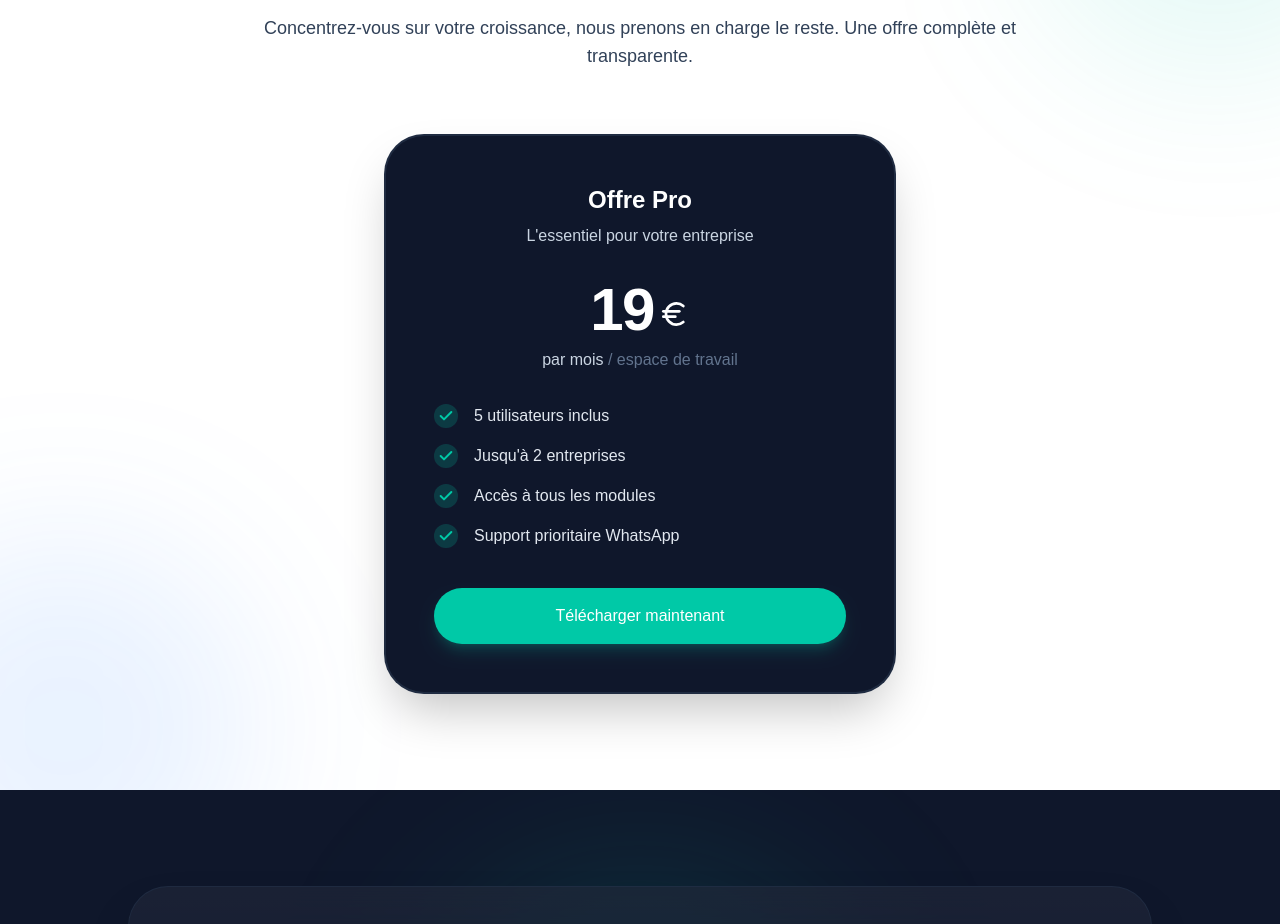
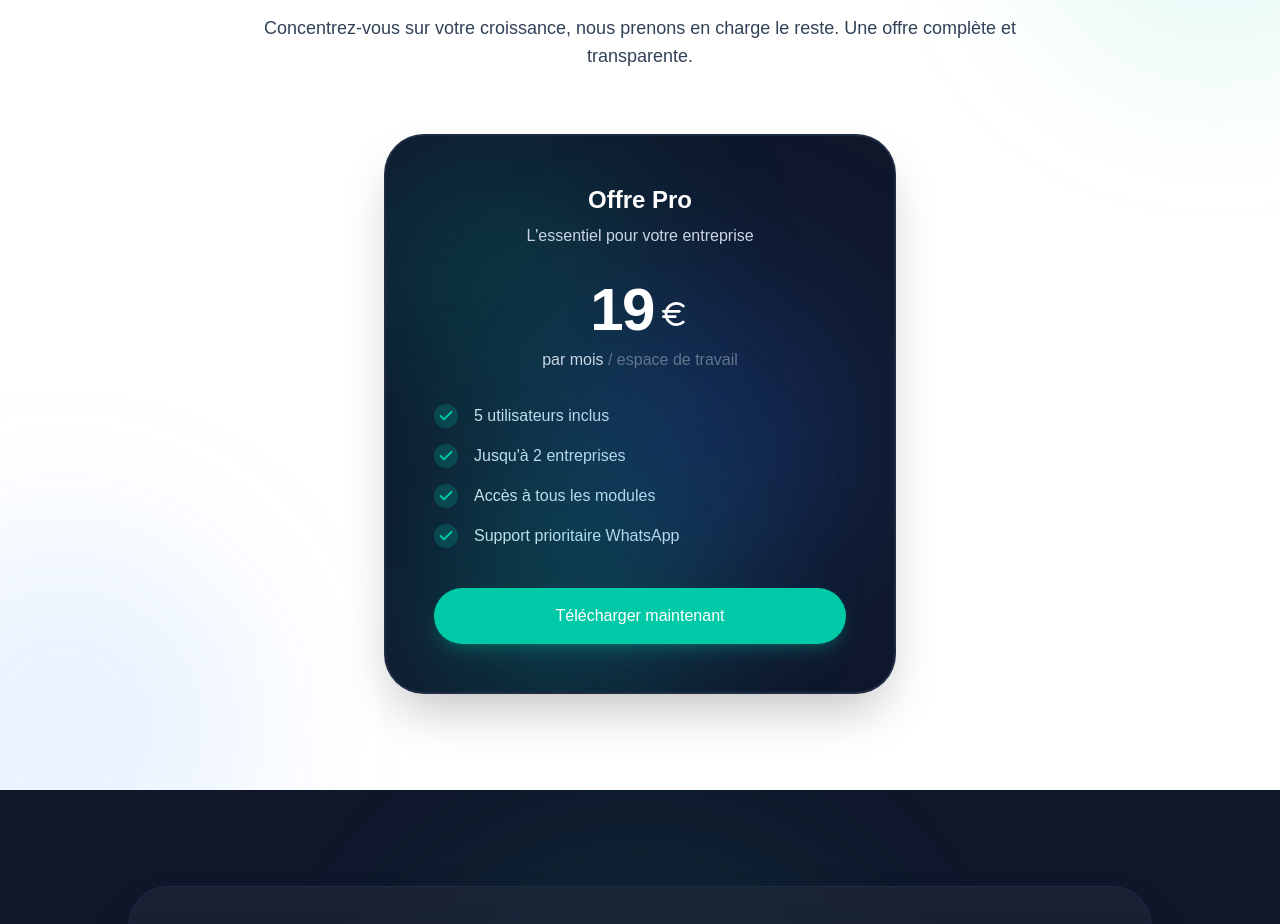
Before and after one commit to Black-star237/Fluxiabiz-web, a Next.js app: page / in a window 1280 px wide. Shown: the part 2920-3844 px from the top of the page. Built offline with nearby package versions, Linux system fonts and the light colour scheme.

Commit message:
style: add animated background blobs to pricing card

```diff
--- a/src/components/sections/Pricing.tsx
+++ b/src/components/sections/Pricing.tsx
@@ -61,8 +61,38 @@ export function Pricing() {
                     className="max-w-lg mx-auto"
                 >
                     <div className="bg-slate-900 shadow-2xl rounded-[2.5rem] p-8 md:p-12 border-2 border-slate-700/50 relative overflow-hidden group hover:border-fluxia-green/50 transition-colors duration-500">
+                        {/* Animated Background Blobs */}
+                        <div className="absolute inset-0 z-0 pointer-events-none overflow-hidden">
+                            <motion.div
+                                animate={{
+                                    y: [-60, 60, -60],
+                                    x: [-40, 40, -40],
+                                    scale: [1, 1.2, 1],
+                                }}
+                                transition={{ repeat: Infinity, duration: 8, ease: "easeInOut" }}
+                                className="absolute top-10 left-0 w-64 h-64 bg-fluxia-green/20 rounded-full blur-[80px]"
+                            />
+                            <motion.div
+                                animate={{
+                                    y: [60, -60, 60],
+                                    x: [40, -40, 40],
+                                    scale: [1.2, 1, 1.2],
+                                }}
+                                transition={{ repeat: Infinity, duration: 10, ease: "easeInOut", delay: 1 }}
+                                className="absolute bottom-10 right-0 w-80 h-80 bg-blue-500/20 rounded-full blur-[80px]"
+                            />
+                            <motion.div
+                                animate={{
+                                    y: [-30, 30, -30],
+                                    x: [100, -100, 100],
+                                }}
+                                transition={{ repeat: Infinity, duration: 12, ease: "easeInOut" }}
+                                className="absolute top-1/2 left-1/4 w-72 h-72 bg-teal-400/20 rounded-full blur-[80px]"
+                            />
+                        </div>
+
                         {/* Featured gradient overlay on hover */}
-                        <div className="absolute inset-0 bg-gradient-to-br from-fluxia-green/5 to-transparent opacity-0 group-hover:opacity-100 transition-opacity duration-500 pointer-events-none" />
+                        <div className="absolute inset-0 bg-gradient-to-br from-fluxia-green/5 to-transparent opacity-0 group-hover:opacity-100 transition-opacity duration-500 pointer-events-none z-0" />
 
                         <div className="relative z-10 text-center mb-8">
                             <h3 className="text-2xl font-bold text-white mb-2">Offre Pro</h3>
```
